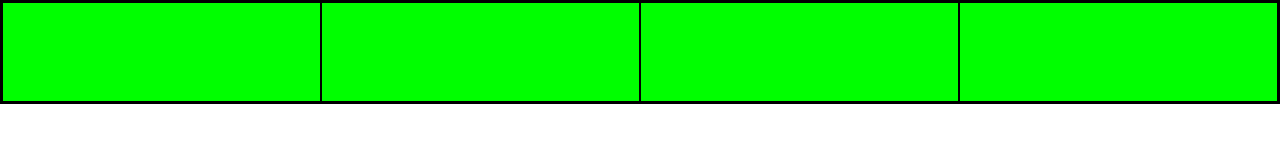
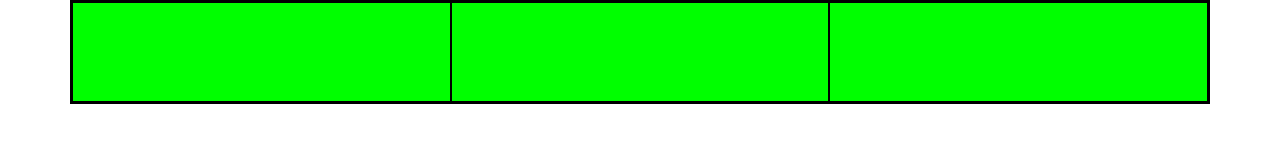
Before and after one commit to danielgoran/bootstrap-practice, a plain HTML site: page index.html in a window 1280 px wide. Drawn offline with Linux system fonts and the light colour scheme.

Commit message:
column-wrapping: added lg format

```diff
--- a/index.html
+++ b/index.html
@@ -100,13 +100,24 @@
 	Now if we cross the line of 576px, it is already xs format and the width of the green block becomes 100% and it acts like “container-fluid”.
 
 	In other words, it is spanned across the whole width of the browser. ===== -->
-	<div class="container-fluid">
+<!-- 	<div class="container">
 		<div class="row">
 			<div class="col-3"></div>
 			<div class="col-3"></div>
 			<div class="col-3"></div>
 			<div class="col-3"></div>
 		</div>
+	</div> -->
+
+
+	<!-- ===== Bootstrap - column wrapping =====-->
+	<div class="container">
+		<div class="row">
+			<div class="col-lg-4"></div>
+			<div class="col-lg-4"></div>
+			<div class="col-lg-4"></div>
+		</div>
 	</div>
+
 </body>
 </html>
```
